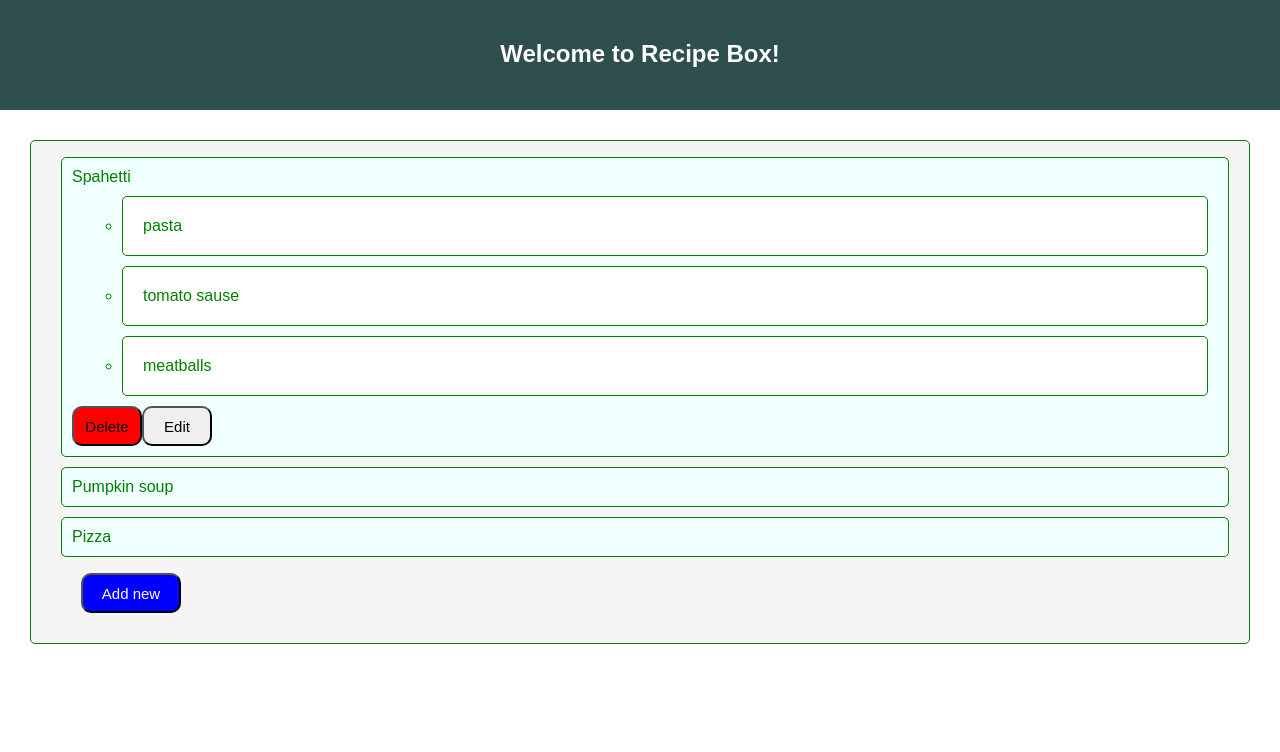
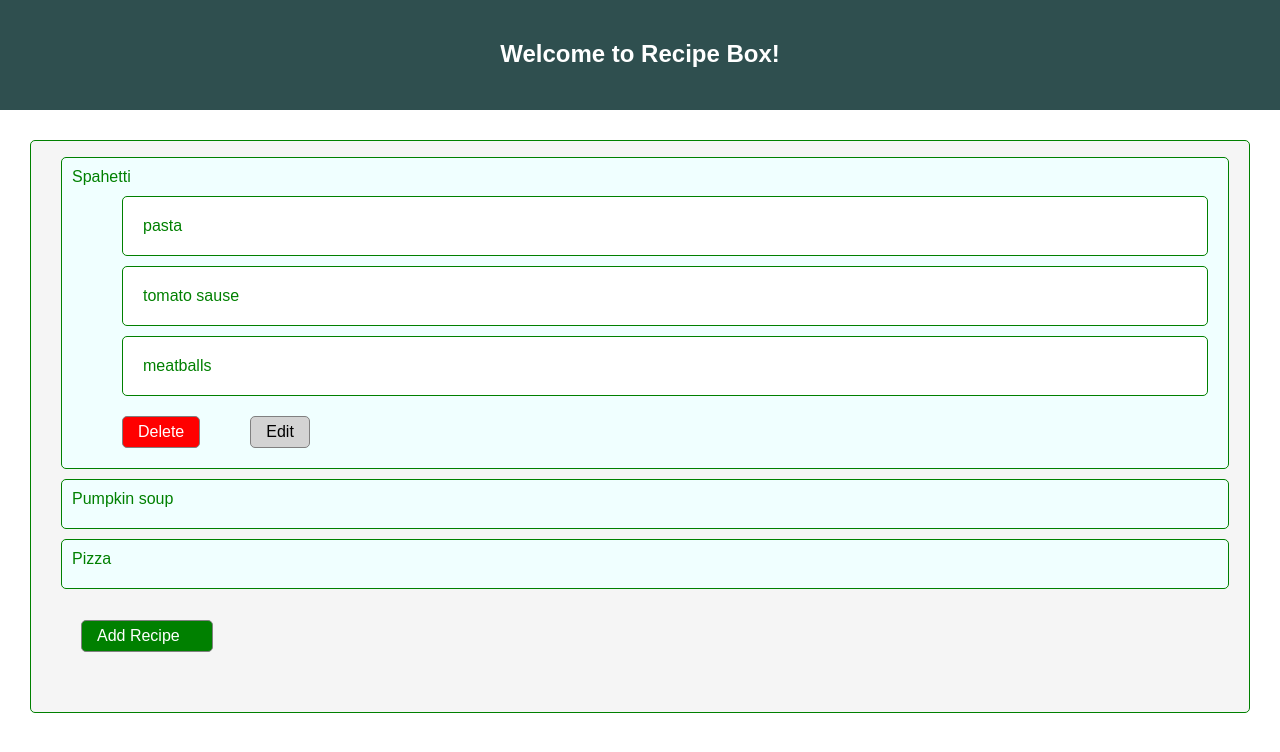
Before and after one commit to alivemary/RecipeBox, a React (Create React App) app: page / in a window 1280 px wide. Both pictures are taken after a click on the item "Spahetti". Shown: the top 752 px of the page. Built offline with nearby package versions, Linux system fonts and the light colour scheme.

Commit message:
modal window opens

```diff
--- a/src/Components/EditWindow.js
+++ b/src/Components/EditWindow.js
@@ -1,11 +1,47 @@
 import React from 'react';
 
 class EditWindow extends React.Component {
+
   render () {
+    console.log(this.props.isOpen);
+    let buttonSave = <button className="buttonSave" type='button'>Save</button>;
+    let buttonClose = <button className="buttonClose" type='button'>Close</button>;
+    let styleTitle={
+      width: '100%',
+      height: '25px'
+    }
+    let styleIngrids = {
+      width: '100%',
+      height: '105px',
+      resize: 'none'
+    }
+    let styleVisible = {
+      opacity: '0'
+    }
+    if (this.props.isOpen) {
+      styleVisible = {
+      	opacity: '1',
+      	pointerEvents: 'auto'
+      }
+    }
     return (
-      <div></div>
+      <div style={styleVisible} id='editWin' className='modalDialog'>
+      <div>
+      <a onClick={this.props.onClose} href="#close" title="Close" className="close">X</a>
+      <h3>Edit Recipe</h3>
+        <hr />
+        <label htmlFor='title'>Recipe</label><br />
+        <input style={styleTitle} id='title' type="text" /><br />
+        <label htmlFor='ingrids'>Ingridients</label><br />
+        <textarea style={styleIngrids} id='ingrids' type="text" />
+        <hr />
+        {buttonSave}
+        {buttonClose}
+        </div>
+      </div>
     );
   }
+
 }
 
 export default EditWindow;
--- a/src/Components/RecipeBox.css
+++ b/src/Components/RecipeBox.css
@@ -5,22 +5,26 @@
   border-radius: 5px;
   background-color: #F5F5F5;
   text-align: left;
+  padding-bottom: 30px;
 }
 .recipeItem {
   border: 1px solid green;
   margin: 10px;
   border-radius: 5px;
   padding: 10px;
+  padding-bottom: 20px;
   background-color: azure;
   text-align: left;
 }
-.recipeItem > ul {
+.recipeDetails > ul {
   list-style: none;
+  margin-bottom: 20px;
 }
 .RecipeBox > ul {
   margin-left: 10px;
   margin-right: 10px;
   padding-left: 10px;
+  padding-bottom: 5px;
   list-style: none;
 }
 .ingredient {
@@ -40,17 +44,36 @@ button {
   background-color: red;
 }
 .buttonAdd {
-  background-color: blue;
-  color: white;
+  background-color: green;
   width: 100px;
   margin-left: 50px;
   margin-bottom: 30px;
+}
+.buttonEdit {
+  background-color: lightgrey;
+  color: black;
 }
 .recipeDetails {
   display: none;
 }
 .active {
   display: block;
+}
+a {
+  color: white;
+}
+a.button {
+    appearance: button;
+    border-radius: 5px;
+    border: 1px solid grey;
+    text-decoration: none;
+    margin-left: 50px;
+    padding: 6px;
+    padding-left: 15px;
+    padding-right: 15px;
+}
+input, textarea {
+  margin-bottom: 10px;
 }
 .modalDialog {
 	position: fixed;
@@ -75,19 +98,27 @@ button {
 }
 
 .modalDialog > div {
-	width: 500px;
+	width: 480px;
 	position: relative;
 	margin: 10% auto;
 	padding: 5px 20px 13px 20px;
 	border-radius: 10px;
-	background: #fff;
-	background: -moz-linear-gradient(#fff, #999);
-	background: -webkit-linear-gradient(#fff, #999);
-	background: -o-linear-gradient(#fff, #999);
+	background: #F5F5F5;
+	background: -moz-linear-gradient(#F5F5F5, lightgrey);
+	background: -webkit-linear-gradient(#F5F5F5, lightgrey);
+	background: -o-linear-gradient(#F5F5F5, lightgrey);
 }
 
-
-
+@media (max-width: 320px) {
+    .modalDialog > div {
+        width: 300px;
+    }
+}
+@media (min-width: 768px) {
+    .modalDialog > div {
+        width: 480px;
+    }
+}
 .close {
 	background: #606061;
 	color: #FFFFFF;
--- a/src/Components/RecipeBox.js
+++ b/src/Components/RecipeBox.js
@@ -25,13 +25,16 @@ class RecipeBox extends React.Component {
     this.saveToLocalStorage();
   }
   edit() {
-    //
+    this.setState({isModalOpen: true});
   }
   add() {
-    //
+    this.setState({isModalOpen: true});
   }
   delete() {
     //
+  }
+  close() {
+    this.setState({isModalOpen: false});
   }
   saveToLocalStorage() {
     let JSONRecipes = JSON.stringify(this.state.recipes);
@@ -48,29 +51,27 @@ class RecipeBox extends React.Component {
       let JSONRecipes = JSON.stringify(this.state.recipes);
       if (JSONRecipes !== localStorage['RecipeBox']) {
         this.setState({recipes: JSON.parse(localStorage['RecipeBox'])});
+
       }
     }
   }
   render() {
     var recipeList = this.getFromLocalStorage();
     console.log(recipeList);
-    var buttonDelete = <button className="buttonDelete" type='button'>Delete</button>;
-    var buttonEdit = <button className='buttonEdit' type='button'>Edit</button>;
-    var buttonAdd = <button className='buttonAdd' type='button'>Add new</button>;
     recipeList = recipeList.map((e, index) =>
     { return <li onClick={() => this.handleClick(index)} className='recipeItem' key={index}>
                 {e.title}
                 <div className={'recipeDetails '+e.classString}>
                   <Recipe ingredients={e.ingredients}/>
-                  {buttonDelete}
-                  {buttonEdit}
+                  <a href='#editWin' className="button buttonDelete" type='button'>Delete</a>
+                  <a onClick={() => this.edit()} className='button buttonEdit' type='button'>Edit</a>
                 </div>
               </li>});
     return (
       <div className="RecipeBox">
         <ul>  {recipeList} </ul>
-        {buttonAdd}
-        <EditWindow />
+        <a onClick={() => this.add()}  className='button buttonAdd' type='button'>Add Recipe</a>
+        <EditWindow isOpen={this.state.isModalOpen} onClose={() => this.close()}/>
       </div>
 
     );
```
